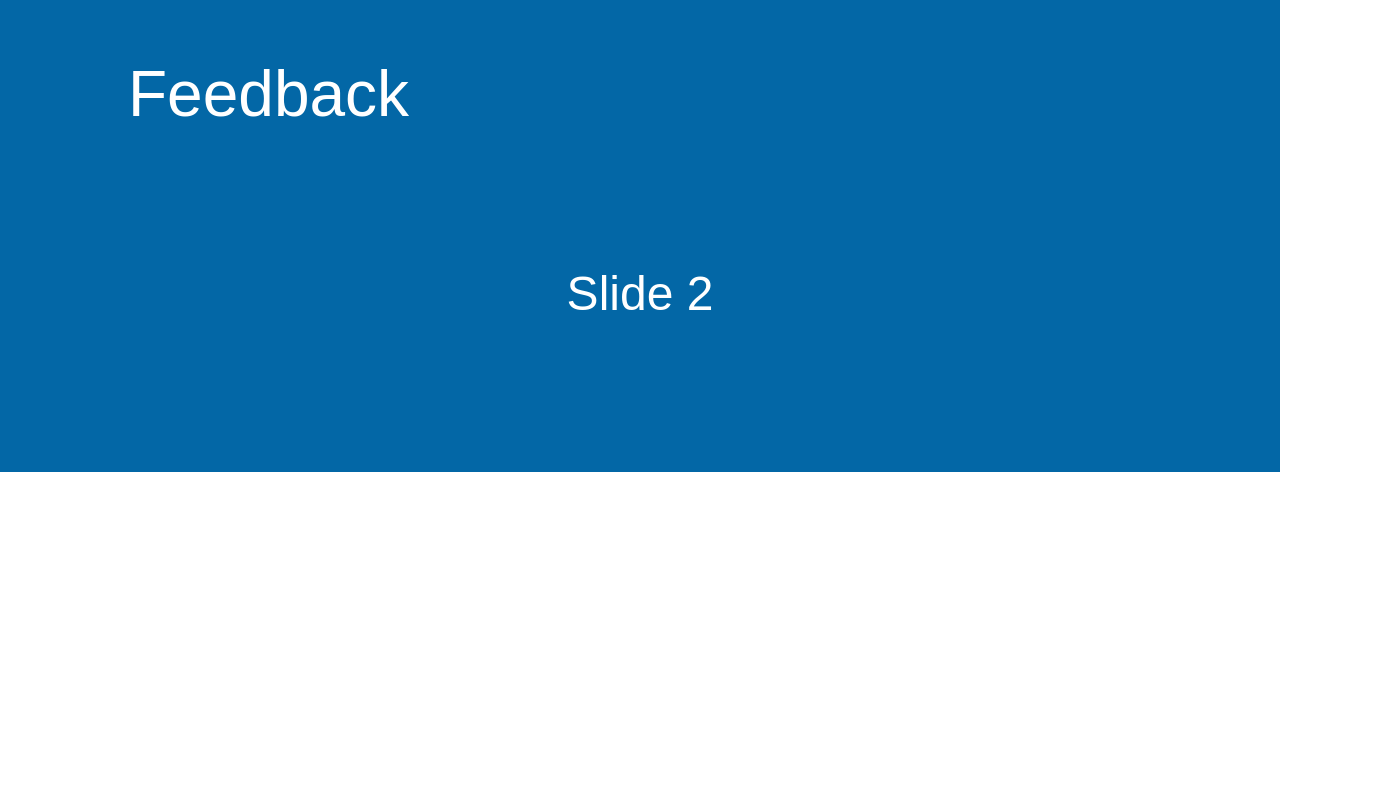
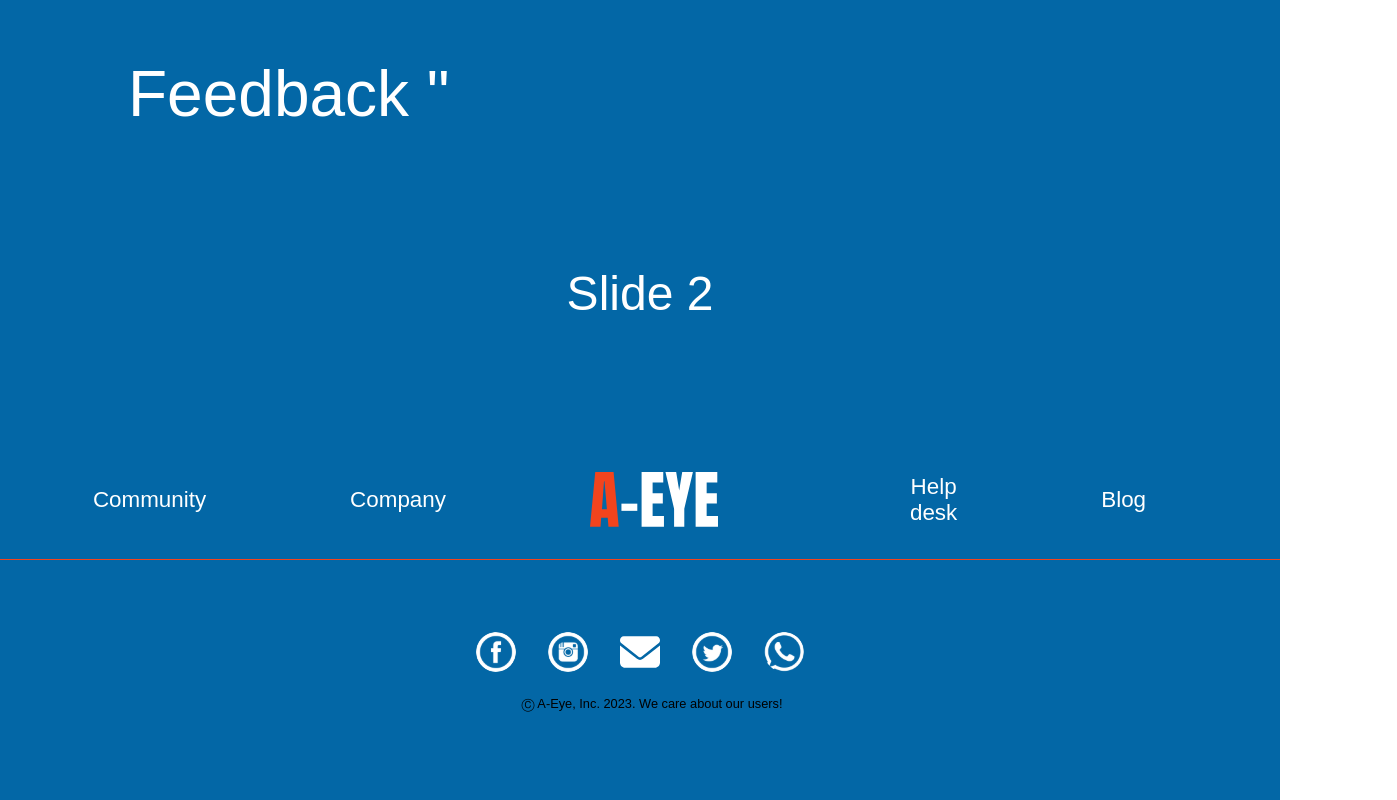
Before and after one commit to hassan-zein-aldeen/A-eye, a React (Create React App) app in the folder frontend/: page / in a window 1280 px wide. Shown: the part 6457-7257 px from the top of the page, 1397 px wide, since content can reach past the window. Before the commit the page ends 6929 px from the top, so only its background shows below. Built offline with nearby package versions, Linux system fonts and the light colour scheme; a web font is replaced by a local one.

Commit message:
frontend: styling footer and icons

```diff
--- a/frontend/src/components/Footer/footer.css
+++ b/frontend/src/components/Footer/footer.css
@@ -0,0 +1,61 @@
+.footer{
+  background-color: #0367A6;
+  height: 30vh;
+}
+
+.footer_info{
+  display: flex;
+  flex-direction: row;
+  gap: 9rem;
+  align-items: center;
+  text-align: center;
+  justify-content: center;
+  border-bottom: 1px solid #F2441D;
+  padding-bottom: 2rem;
+  color: white;
+  font-size: 1.4rem;
+}
+
+#center_logo{
+  width: 8rem;
+  margin-right: 3rem;
+}
+
+.sm_icons{
+  width: 2.5rem;
+  height: 2.5rem;
+}
+
+.connect{
+  display: flex;
+  align-items: center;
+  justify-content: center;
+  flex-direction: column;
+  height: 30vh;
+  background-color: #0367A6;
+}
+
+.footer_icons{
+  display: flex;
+  gap: 2rem;
+  align-items: center;
+  justify-content: center;
+}
+
+.slogan{
+  text-align: center;
+  font-size: 0.8rem;
+  margin-top: 1.5rem;
+  margin-left: 1.5rem;
+  margin-bottom: 1rem;
+}
+
+.hover{
+  display: flex;
+
+}
+.hover:hover{
+  text-shadow: 0 0 5px #F2441D, 0 0 10px #F2441D, 0 0 10px #F2441D;
+  transition: 0.2s;
+  cursor: pointer;
+}
--- a/frontend/src/components/Footer/index.js
+++ b/frontend/src/components/Footer/index.js
@@ -1,4 +1,4 @@
-import logo_image from "../../images/logo.svg";
+import logo_image from "../../images/footerlogo.svg";
 import facebook from "../../icons/facebook.svg";
 import instagram from "../../icons/insta.svg";
 import twitter from "../../icons/twit.svg";
@@ -12,17 +12,17 @@ const Footer = () => {
 
   return (
     <div className="footer">
-      <div className="info">
+      <div className="footer_info">
         <p className='hover'>Mobile app</p>
         <p className='hover'>Community</p>
         <p className='hover'>Company</p>
-        <img  id="center_logo" src={logo_image}/>
+        <img  id="center_logo" src={logo_image} alt="footerlogo"/>
         <p className='hover'>Help desk</p>
         <p className='hover'>Blog</p>
         <p className='hover'>Resources</p>
       </div>
       <div className="connect">
-        <div className="icons">
+        <div className="footer_icons">
           <img className="sm_icons" src={facebook} alt="facebook.svg" />
           <img className="sm_icons" src={instagram} alt="instagram.svg" />
           <img className="sm_icons" src={email} alt="email.svg" />
@@ -30,7 +30,7 @@ const Footer = () => {
           <img className="sm_icons" src={whatsapp} alt="whatsapp.svg" />
         </div>
         <div>
-          <p className="slogan">&#9400;© A-Eye, Inc. 2023. We care about our users!</p>
+          <p className="slogan">&#9400; A-Eye, Inc. 2023. We care about our users!</p>
         </div>
       </div>
     </div>
--- a/frontend/src/pages/Home/home.css
+++ b/frontend/src/pages/Home/home.css
@@ -107,12 +107,14 @@ td {
   width: 16rem;
   height: auto;
   height: 7.5rem;
+
 }
 
 .row_imgs img:hover {
   opacity: 0.8;
   width: 15rem;
   transition: 0.3s;
+  box-shadow: 0 0 5px #F2441D, 0 0 10px #F2441D, 0 0 10px #F2441D;
 }
 
 .feedback{
--- a/frontend/src/pages/Home/index.js
+++ b/frontend/src/pages/Home/index.js
@@ -8,6 +8,7 @@ import image2 from "../../images/lac.svg";
 import image3 from "../../images/guc.svg";
 import image4 from "../../images/pull.svg";
 import image5 from "../../images/kids.svg";
+import Footer from "../../components/Footer";
 import Slideshow from "../../components/Slideshow";
 import './home.css';
 
@@ -63,7 +64,7 @@ const Home = () => {
         </div>
       </div>
       <div className="feedback">
-        <p className="feed_title">Feedback</p>
+        <p className="feed_title">Feedback "</p>
         <div id="feed_slider">
           <Slideshow >
             <p class="slide active">First feedback 1</p>
@@ -72,6 +73,7 @@ const Home = () => {
           </Slideshow>
         </div>
       </div>
+      <Footer />
     </>
   );
 }
```
Also changed, not shown: frontend/src/images/footerlogo.svg (added).
